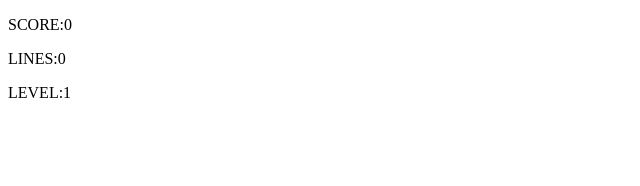
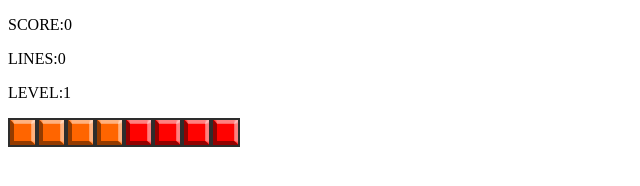
Before and after one commit to Thanksyy19forever/shallweTetris, a plain HTML site: page index.html in a window 1280 px wide. Shown: the whole page, without its empty margins (0-640 px from the left). Drawn offline with Linux system fonts and the light colour scheme; files whose address does not match are found by name.

Commit message:
Update index.html

```diff
--- a/index.html
+++ b/index.html
@@ -2,8 +2,8 @@
 <html>
     <head>
         <meta charset="UTF-8" />
-        <title>俄罗斯方块 — 经典版V10</title>
-        <link rel="stylesheet" href="css/tetris.css"/>
+        <title>shallwe'Tetris</title>
+        <link rel="stylesheet" href="tetris.css"/>
     </head>
     <body>
         <div class="playground">
@@ -11,7 +11,7 @@
             <p>LINES:<span>0</span></p>
             <p>LEVEL:<span>1</span></p>
         </div>
-		<script type="text/javascript" src="js/shape.js"></script>
-		<script type="text/javascript" src="js/tetris.js"></script>
+		<script type="text/javascript" src="shape.js"></script>
+		<script type="text/javascript" src="tetris.js"></script>
     </body>
 </html>
```
